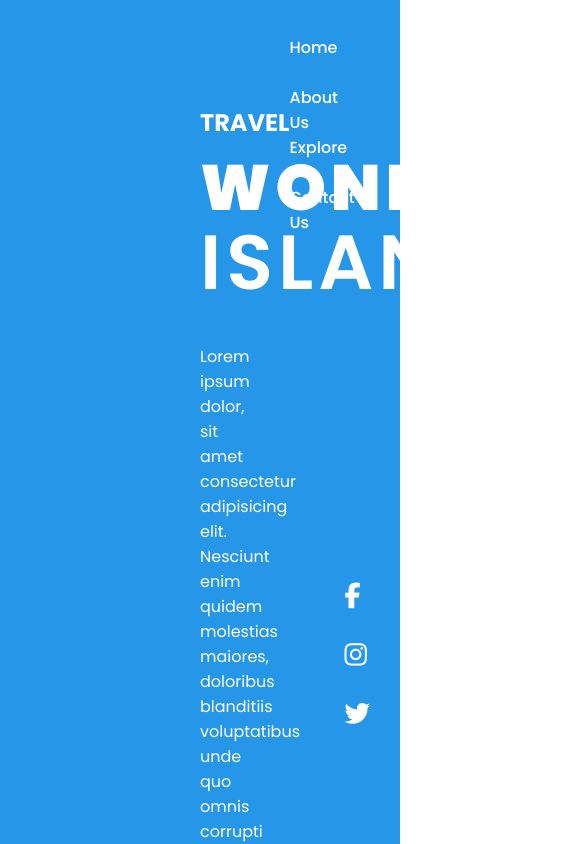
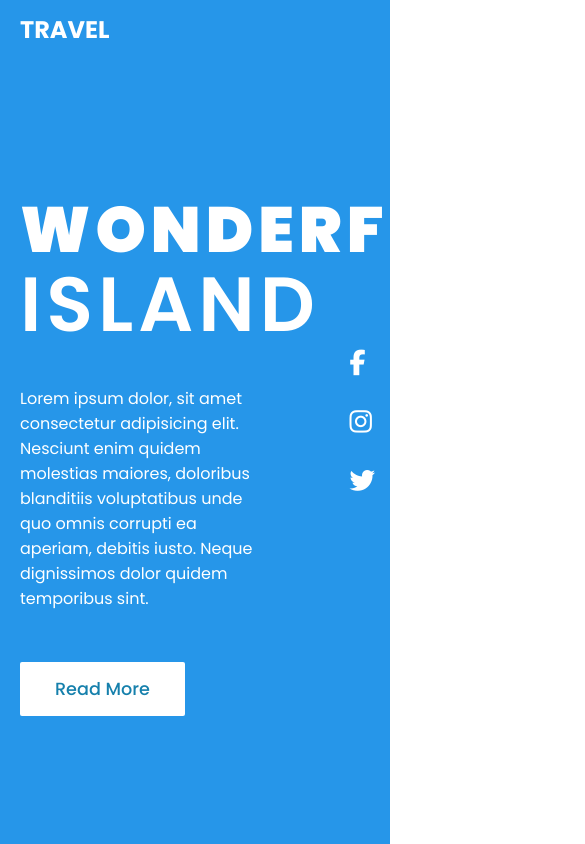
Before and after one commit to Y-ashbhatt/Travel-Site-Background-Slider, a plain HTML site: page index.html in a window 390 px wide. Shown: the top 844 px of the page, 585 px wide, since content can reach past the window. Drawn offline with Linux system fonts and the light colour scheme.

Commit message:
Add responsiveness

```diff
--- a/style.css
+++ b/style.css
@@ -115,16 +115,34 @@ section {
   transition: 0.5s ease;
 }
 
-.home .media-icons a{
-    color: #fff;
-    font-size: 1.6em;
-    transition: 0.3s ease;
+.home .media-icons a {
+  color: #fff;
+  font-size: 1.6em;
+  transition: 0.3s ease;
 }
 
-.home .media-icons a:not(:last-child){
-    margin-bottom: 20px;
+.home .media-icons a:not(:last-child) {
+  margin-bottom: 20px;
 }
 
-.home .media-icons a:hover{
-    transform: scale(1.3);
+.home .media-icons a:hover {
+  transform: scale(1.3);
 }
+
+@media (max-width: 1040px) {
+  header {
+    padding: 12px 20px;
+  }
+
+  section {
+    padding: 100px 20px;
+  }
+
+  .home .media-icons{
+    right: 15px;
+  }
+
+  header .navigation{
+    display: none;
+  }
+}
```
